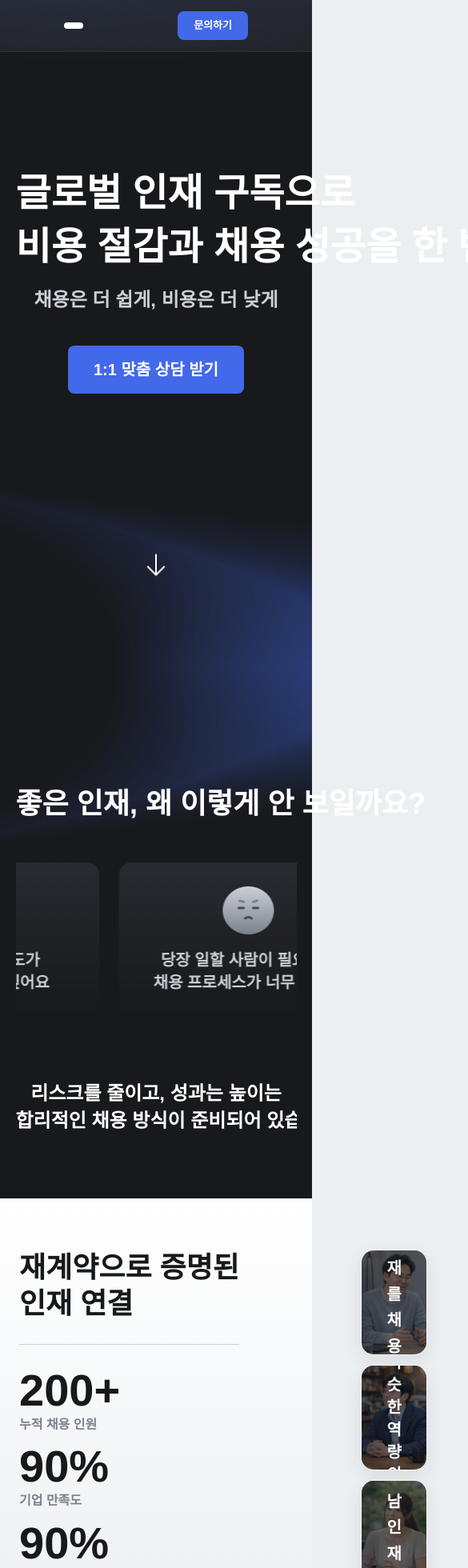
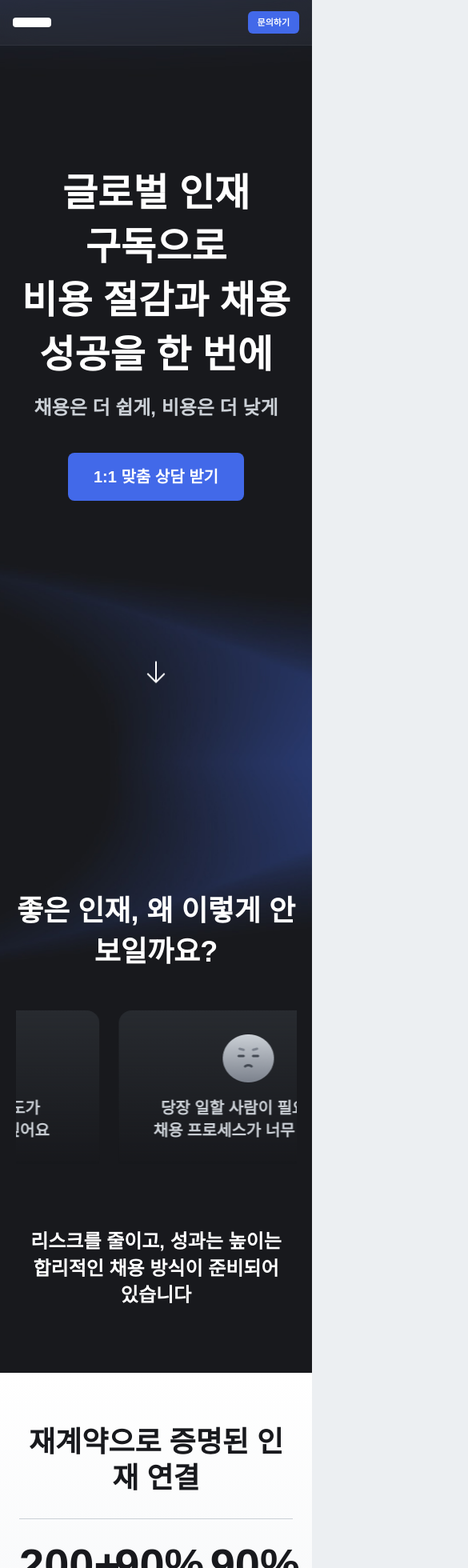
Before and after one commit to hansol65/GGMG, a React (Vite) app: page / in a window 390 px wide. Shown: the top 1960 px of the page at 80% size, 585 px wide, since content can reach past the window. Built offline with nearby package versions, Linux system fonts and the light colour scheme; a web font is replaced by a local one.

Commit message:
style: HeroSection, MetrixsSection 반응형 적용

```diff
--- a/src/components/landing/HeroSection.tsx
+++ b/src/components/landing/HeroSection.tsx
@@ -43,14 +43,14 @@ export default function HeroSection() {
 
   return (
     <section
-      className="hero-section relative w-full text-white flex flex-col items-center bg-top bg-no-repeat bg-cover"
+      className="hero-section relative w-full overflow-x-hidden bg-cover bg-top bg-no-repeat text-white"
       style={{ backgroundImage: `url(${heroBackground})` }}
     >
       {/* --- HERO 콘텐츠 영역 --- */}
       <div className="layout-desktop pt-[196px]">
         <div className="mx-auto text-center">
           <h1
-            className="reveal mt-3 text-h1 font-bold whitespace-nowrap"
+            className="reveal mt-3 text-h1 font-bold whitespace-normal break-keep xl:whitespace-nowrap"
             data-reveal
           >
             글로벌 인재 구독으로 <br />
@@ -80,7 +80,7 @@ export default function HeroSection() {
       <div className="layout-desktop pt-[40px] ">
         <div className="mx-auto text-center">
           <h2
-            className="reveal text-h2 font-bold whitespace-nowrap"
+            className="reveal text-h2 font-bold whitespace-normal break-keep xl:whitespace-nowrap"
             data-reveal
           >
             좋은 인재, 왜 이렇게 안 보일까요?
@@ -105,7 +105,7 @@ export default function HeroSection() {
             ))}
           </div>
           <h4
-            className="reveal mx-auto py-20 text-center text-h4 text-white whitespace-nowrap"
+            className="reveal mx-auto py-20 text-center text-h4 text-white whitespace-normal break-keep xl:whitespace-nowrap"
             data-reveal
           >
             리스크를 줄이고, 성과는 높이는
--- a/src/components/landing/MetricsSection.tsx
+++ b/src/components/landing/MetricsSection.tsx
@@ -6,29 +6,28 @@ export default function MetricsSection() {
   return (
     <section className="relative bg-[linear-gradient(180deg,#FFFFFF_0%,#ECEFF2_100%)]">
       <div className="mx-auto w-full max-w-[1440px] px-6 py-16 md:px-12 md:py-24 xl:min-h-[1024px] xl:px-[189px] xl:pb-[120px] xl:pt-[200px]">
-        <div className="flex items-start">
-          <div className="reveal mr-[152px] whitespace-nowrap" data-reveal>
-            <h2 className="text-h2 leading-tight text-gray-500">
+        <div className="flex flex-col xl:flex-row xl:items-start">
+          <div className="reveal w-full xl:mr-[152px] xl:w-auto" data-reveal>
+            <h2 className="text-center text-h2 leading-tight text-gray-500 xl:text-left">
               재계약으로 증명된
-              <br />
-              인재 연결
+              <span className="xl:block"> 인재 연결</span>
             </h2>
             <div className="mb-7 mt-7 h-px w-full bg-gray-200" />
 
-            <ul className="space-y-3">
-              <li>
+            <ul className="grid grid-cols-3 gap-4 xl:block xl:space-y-3">
+              <li className="text-center xl:text-left">
                 <p className="text-[56px] leading-[1.02] font-bold text-gray-500">
                   200+
                 </p>
                 <p className="mt-1 text-body2 text-gray-300">누적 채용 인원</p>
               </li>
-              <li>
+              <li className="text-center xl:text-left">
                 <p className="text-[56px] leading-[1.02] font-bold text-gray-500">
                   90%
                 </p>
                 <p className="mt-1 text-body2 text-gray-300">기업 만족도</p>
               </li>
-              <li>
+              <li className="text-center xl:text-left">
                 <p className="text-[56px] leading-[1.02] font-bold text-gray-500">
                   90%
                 </p>
@@ -37,7 +36,7 @@ export default function MetricsSection() {
             </ul>
           </div>
 
-          <div className="w-[652px] space-y-3">
+          <div className="mt-8 w-full space-y-3 xl:mt-0 xl:w-[652px]">
             <article
               className="reveal group relative h-[132px] overflow-hidden rounded-2xl border border-white/50 shadow-[0_8px_22px_rgba(15,20,35,0.08)]"
               data-reveal
@@ -55,7 +54,7 @@ export default function MetricsSection() {
                   <br />
                   채용하면서 프로젝트 일정이 정상화됐습니다."
                 </p>
-                <p className="mt-3 text-caption  text-white/80">
+                <p className="mt-3 text-caption  text-white/50">
                   IoT SW 기업 J사 대표 박OO
                 </p>
               </div>
@@ -79,7 +78,7 @@ export default function MetricsSection() {
                   <br />
                   역량의 인재를 확보하니 부담이 크게 줄었습니다."
                 </p>
-                <p className="mt-3 text-caption  text-white/80">
+                <p className="mt-3 text-caption  text-white/50">
                   에듀케어 기업 BA 이사
                 </p>
               </div>
@@ -103,7 +102,7 @@ export default function MetricsSection() {
                   <br />
                   채용으로 팀 구성이 훨씬 유연해졌습니다."
                 </p>
-                <p className="mt-3 text-caption font-medium text-white/80">
+                <p className="mt-3 text-caption font-medium text-white/50">
                   웹 플랫폼 기업 TA 대표
                 </p>
               </div>
--- a/src/components/landing/SiteHeader.tsx
+++ b/src/components/landing/SiteHeader.tsx
@@ -1,14 +1,14 @@
 export default function SiteHeader() {
   return (
     <header className="fixed left-0 right-0 top-0 z-50 border-b border-white/5 bg-white/5 backdrop-blur-[25px]">
-      <div className="mx-auto flex h-[64px] max-w-[1440px] items-center justify-between px-20">
+      <div className="mx-auto flex h-14 w-full max-w-[1440px] items-center justify-between px-4 sm:px-6 md:h-16 md:px-10 xl:px-20">
         <div className="flex items-center">
-          <span className="rounded bg-white px-3 py-1 text-xs font-bold"></span>
+          <span className="h-3 w-12 rounded bg-white md:h-4 md:w-16"></span>
         </div>
 
         <a
           href="#contact-cta"
-          className="rounded-lg bg-primary-500 px-5 py-2 text-[13px] font-semibold text-white transition hover:bg-primary-400"
+          className="rounded-md bg-primary-500 px-3 py-1.5 text-[11px] font-semibold text-white transition hover:bg-primary-400 sm:px-4 sm:text-xs md:rounded-lg md:px-5 md:py-2 md:text-[13px]"
         >
           문의하기
         </a>
--- a/src/index.css
+++ b/src/index.css
@@ -61,6 +61,12 @@
 @layer base {
   body {
     @apply bg-gray-100 text-gray-500 antialiased;
+  }
+
+  html,
+  body,
+  #root {
+    overflow-x: hidden;
   }
 
   main > section {
```
